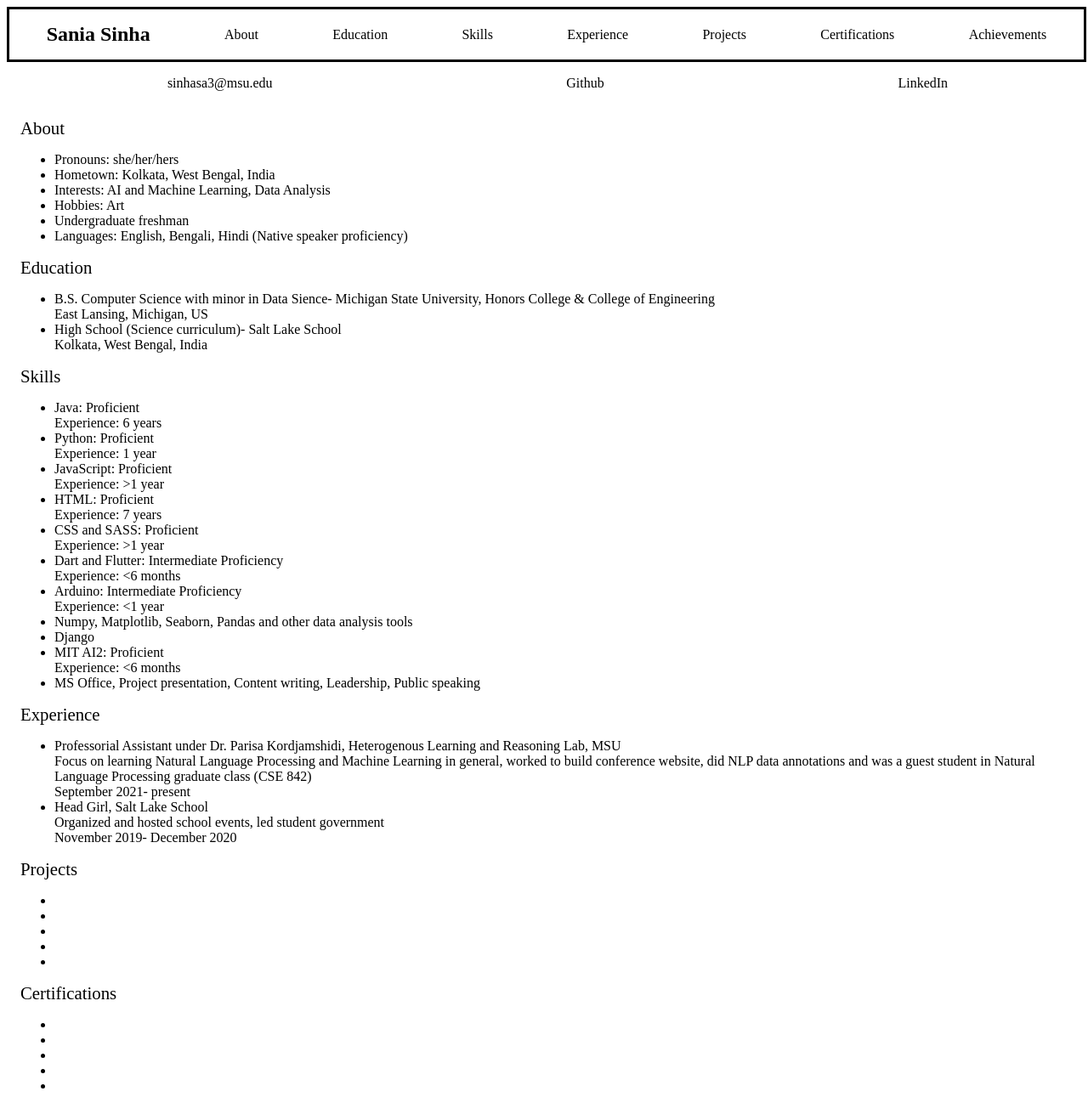
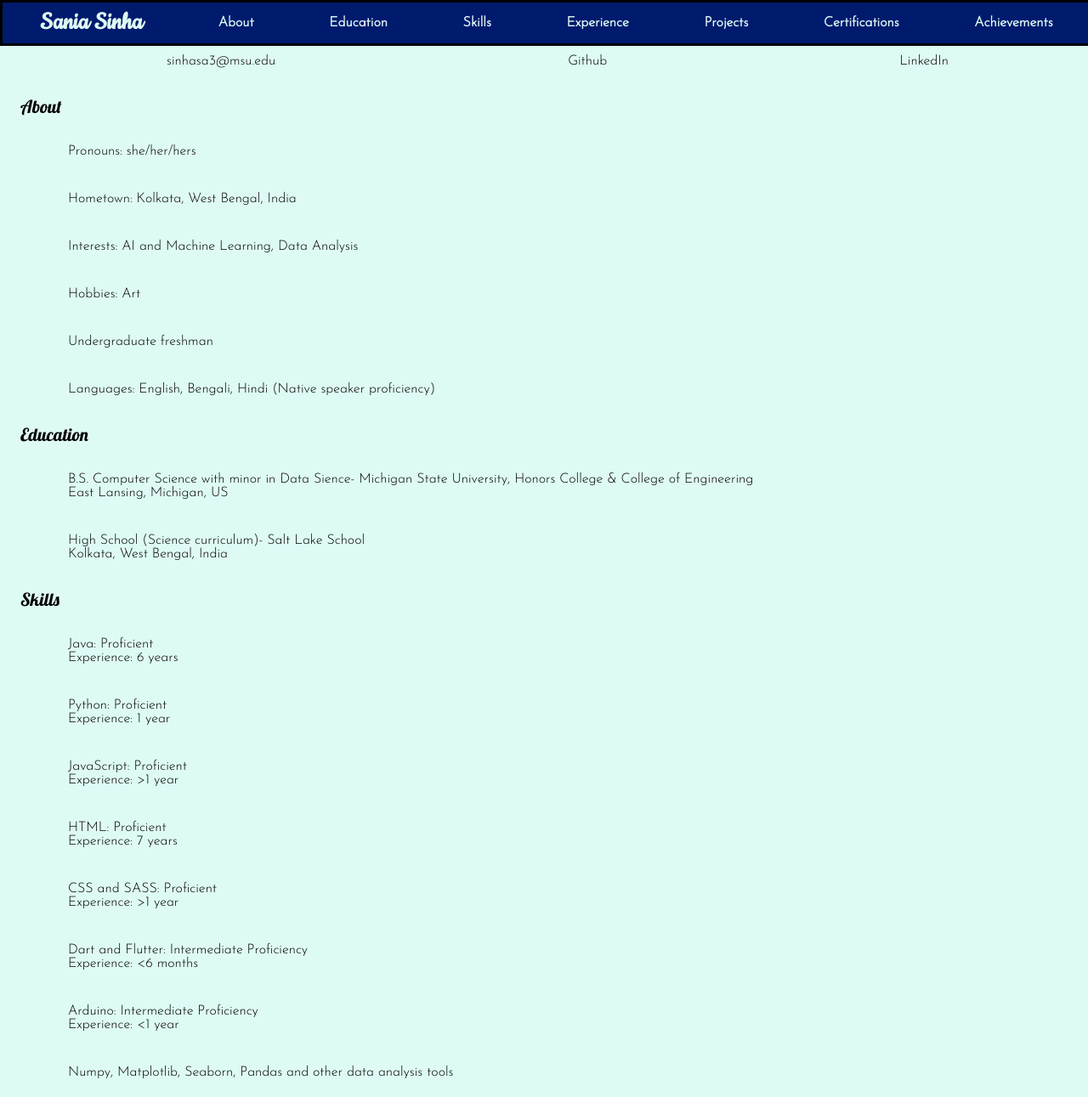
Before and after one commit to Sanya1001/portfolio2, a plain HTML site: page index.html in a window 1280 px wide. Shown: the top 1291 px of the page at 85% size. Drawn offline with Linux system fonts and the light colour scheme; a script that the page names is missing.

Commit message:
Add files via upload

```diff
--- a/index.html
+++ b/index.html
@@ -7,25 +7,42 @@
     <title>Sania Sinha</title>
     <link rel="stylesheet" href="style.css">
     <script src="script.js" defer></script>
+    <link rel="preconnect" href="https://fonts.googleapis.com">
+    <link rel="preconnect" href="https://fonts.gstatic.com" crossorigin>
+    <link href="https://fonts.googleapis.com/css2?family=Cookie&family=Josefin+Sans:wght@300&family=Lobster&display=swap" rel="stylesheet">
 </head>
 <body>
     <div id="navbar">
         <div class="nav-item">
-            <h1 id="title">Sania Sinha</h1>
+            <span id="title">Sania Sinha</span>
         </div>
-        <div class="nav-item">About</div>
-        <div class="nav-item">Education</div>
-        <div class="nav-item">Skills</div>
-        <div class="nav-item">Experience</div>
-        <div class="nav-item">Projects</div>
-        <div class="nav-item">Certifications</div>
+        <div class="nav-item">
+            <a href="#about">About</a>
+        </div>
+        <div class="nav-item">
+            <a href="#ed">Education</a>
+        </div>
+        <div class="nav-item">
+            <a href="#skills">Skills</a>
+        </div>
+        <div class="nav-item">
+            <a href="#exp">Experience</a>
+        </div>
+        <div class="nav-item">
+            <a href="#proj">Projects</a>
+        </div>
+        <div class="nav-item">
+            <a href="#cert">Certifications</a>
+        </div>
         <div class="nav-item">Achievements</div>
         <!-- <div class="nav-item"></div>
         <div class="nav-item"></div> -->
     </div>
     <div id="contact">
         <div class="c-item">sinhasa3@msu.edu</div>
-        <div class="c-item">Github</div>
+        <div class="c-item">
+            <a href="https://github.com/Sanya1001">Github</a>
+        </div>
         <div class="c-item">LinkedIn</div>
         <!-- <div class="c-item"></div>
         <div class="c-item"></div> -->
@@ -101,9 +118,26 @@
             <div class="header">Projects</div>
             <div class="cont">
                 <ul>
-                    <li></li>
-                    <li></li>
-                    <li></li>
+                    <li>
+                        <a href="https://github.com/AdityaMitra5102/BrailleCam">Cam Braille</a>: 6th position, Hack to Enable, 2021, Hackerearth (Team Project)
+                        <br>Skills: Python, Azure, Project Presentation, Content Writing
+                    </li>
+                    <li>
+                        <a href="https://github.com/Sanya1001/python-projects">Python Projects</a>: A collection of short python Projects
+                        <br>Skills: Python
+                    </li>
+                    <li>
+                        <a href="https://github.com/Sanya1001/yearbook">YearBook</a>: Online Yearbook
+                        <br>Skills: Python, Django, HTML
+                    </li>
+                    <li>
+                        <a href="https://clear-workshop.github.io/">CLeaR 2022</a>: Conference Website
+                        <br>Skills: HTML, CSS, JavaScript
+                    </li>
+                    <li>
+                        <a href="https://sanya1001.github.io/rbuild/">Resume Builder</a>: Resume Generator and Job Advisor website (work in progress)
+                        <br>Skills: HTML, CSS, JavaScript
+                    </li>
                     <li></li>
                     <li></li>
                 </ul>
@@ -113,10 +147,36 @@
             <div class="header">Certifications</div>
             <div class="cont">
                 <ul>
-                    <li></li>
-                    <li></li>
-                    <li></li>
-                    <li></li>
+                    <li>
+                        <a href="https://www.freecodecamp.org/certification/sanya1001/responsive-web-design">Responsive Web Design certification</a>
+                        from freeCodeCamp
+                    </li>
+                    <li>
+                        <a href="https://www.freecodecamp.org/certification/sanya1001/data-analysis-with-python-v7">Data Analysis with Python</a>
+                        from freeCodeCamp
+                    </li>
+                    <li>
+                        <a href="https://www.freecodecamp.org/certification/sanya1001/javascript-algorithms-and-data-structures">JavaScript
+                            Algorithms and Data Structures certification</a> from freeCodeCamp
+                    </li>
+                    <li>
+                        <a href="https://www.freecodecamp.org/certification/sanya1001/scientific-computing-with-python-v7">Scientific Computing with
+                             Python</a> from freeCodeCamp
+                    </li>
+                    <li>
+                        <a href="Deloitte STEM Connect.pdf" target="_blank">Deloitte STEM Connect Virtual Experience</a>
+                    </li>
+                </ul>
+            </div>
+        </div>
+        <div id="ach" class="item">
+            <div class="header">Achievements</div>
+            <div class="cont">
+                <ul>
+                    <li>Hack to enable, 2021, Hackerearth- 6th</li>
+                    <li>ISC 2021 (School passing exam)- 99.25% (All India Rank 3)</li>
+                    <li>Regional Mathematical Olympiad 2018- Qualifier and Indian National Mathematical Olympiad 2019- Participant</li>
+                    <li>Times Scholar 2018 and 2020, Times Group</li>
                     <li></li>
                 </ul>
             </div>
@@ -128,10 +188,6 @@
         <div id="about" class="item">
             <div class="header"></div>
             <div class="cont"></div>
-        </div>
-        <div id="about" class="item">
-            <div class="header"></div>
-            <div class="cont"></div>
         </div> -->
     </div>
 </body>
--- a/style.css
+++ b/style.css
@@ -8,8 +8,10 @@ highlight -> $highlight: */
 
 
 body{
-    box-sizing: border-box;
+    box-sizing: content-box;
     justify-content: center;
+    background-color: #defaf4;
+    font-family: 'Josefin Sans', sans-serif;
 }
 
 #navbar{
@@ -18,18 +20,25 @@ body{
     align-items: left;
     justify-content: center;
     width: 100%;
+    position: fixed;
+    top: 0;
+    left: 0;
     border: solid;
+    background-color: #001b6e;
 }
 
 #navbar .nav-item{
-    padding: auto;
-    margin: auto auto;
+    padding: 0.4rem;
+    margin: auto;
     justify-content: center;
     align-items: center;
+    color: #defaf4;
+    font-weight: bold;
 }
 
-#title{
-    font-size: 1.5rem;
+#navbar .nav-item #title{
+    font-size: 2rem;
+    font-family: 'Cookie', cursive;
 }
 
 #main{
@@ -38,6 +47,7 @@ body{
 
 .header{
     font-size: 1.3rem;
+    font-family: 'Lobster', cursive;
 }
 
 #contact{
@@ -47,6 +57,7 @@ body{
     justify-content: center;
     width: 100%;
     padding: 1rem;
+    margin-top: 3rem;
 }
 
 .c-item{
@@ -55,3 +66,23 @@ body{
     justify-content: center;
     align-items: center;
 }
+
+a{
+    font-size: inherit;
+    font-family: inherit;
+    color: inherit;
+    text-decoration: inherit;
+}
+
+ul{
+    list-style-type: none;
+}
+
+ul li{
+    margin: 0.5rem 0;
+    padding: 1rem;
+}
+
+ul li:hover{
+    background-color: #a5d6d6;
+}
```
Also changed, not shown: 1 other file.
